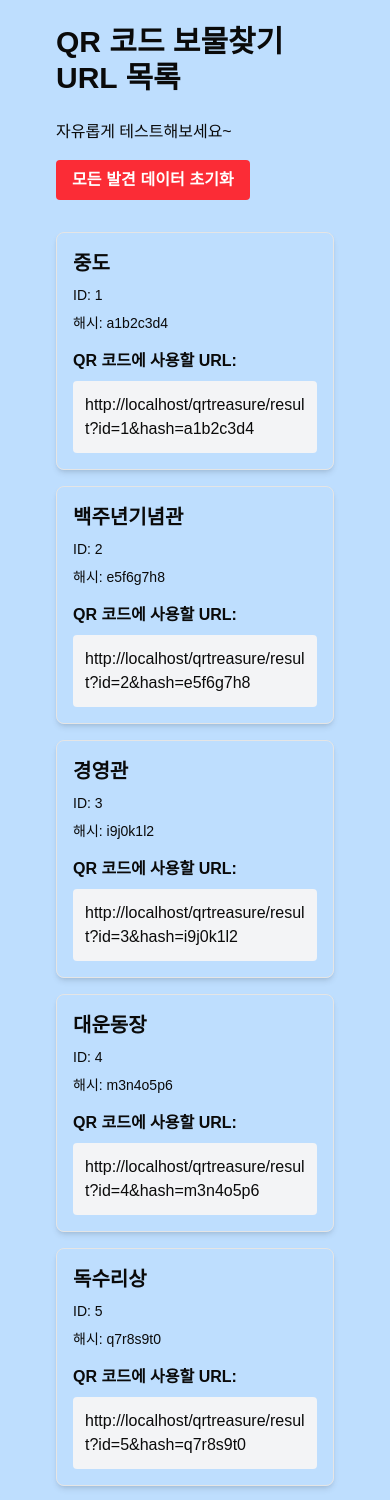
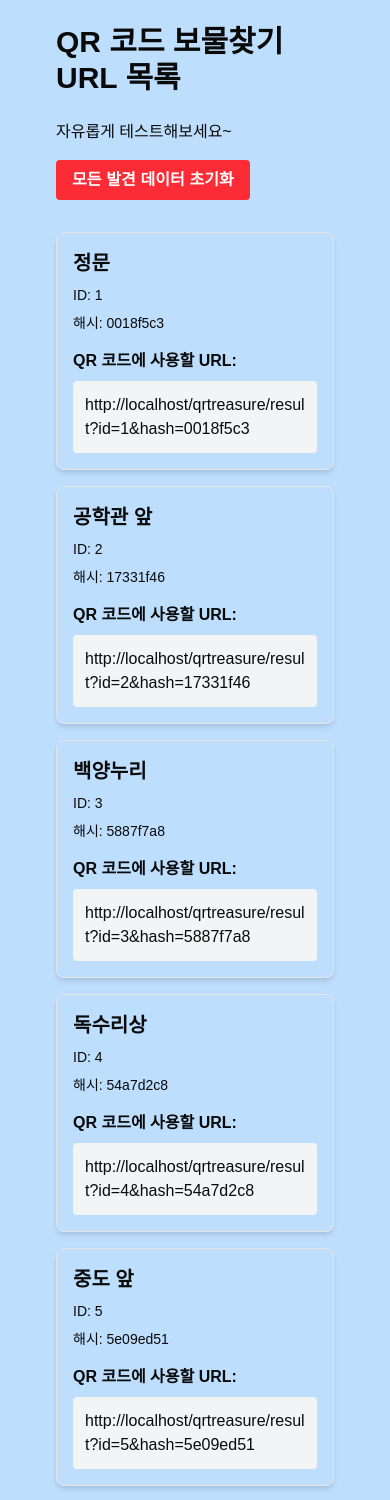
Before and after one commit to veg-in/veg-in.github.io, a React (Vite) app: page /qrtreasure/admin in a window 390 px wide. Shown: the top 1500 px of the page. Built offline with nearby package versions, Linux system fonts and the light colour scheme; a web font is replaced by a local one; what @mysten/dapp-kit, @mysten/sui would draw is missing.

Commit message:
url 수정, 반응형 일부 수정, 랜딩 수정

```diff
--- a/src/Layout.tsx
+++ b/src/Layout.tsx
@@ -3,18 +3,21 @@ import { ConnectButton } from '@mysten/dapp-kit';
 
 export default function Layout() {
   const location = useLocation();
-  const isLandingPage = location.pathname === '/about' || location.pathname === '/aboutnext' || location.pathname === '/qrtreasure';
+  const isLandingPage =
+    location.pathname === '/about' ||
+    location.pathname === '/aboutnext' ||
+    location.pathname === '/qrtreasure';
   const isQrTreasurePage = location.pathname.startsWith('/qrtreasure');
 
   return (
     <div
       className={`max-w-[600px] min-h-screen bg-[#BEDEFE] mx-auto flex flex-col items-center justify-start overflow-y-auto ${
-        isLandingPage  ? '' : 'px-8'
+        isLandingPage ? '' : 'px-8'
       }`}
     >
       {!isQrTreasurePage && (
         <div className='w-full flex justify-between'>
-          <Link to='/' className='border-2 border-black p-2 m-2'>
+          <Link to='/klandingk' className='border-2 border-black p-2 m-2'>
             Home
           </Link>
           {/* tailwindCSS 안 먹힘 좀 찾아봐야 할 듯 */}
--- a/src/Routers.tsx
+++ b/src/Routers.tsx
@@ -15,9 +15,9 @@ export default function Routers() {
     <Router>
       <Routes>
         <Route element={<Layout />}>
-          <Route path='/' element={<Landing />} />
+          <Route path='/klandingk' element={<Landing />} />
           {/* TODO : About이 Landing 으로 바뀌어서 /(root) 경로로 가고, */}
-          <Route path='/Intro' element={<Intro />} />
+          <Route path='/intro' element={<Intro />} />
           {/* TODO : AboutNext가 About으로 바뀌어서 /about으로 가야 함 */}
 
           {/* Balane Game Path */}
--- a/src/data/QRMapData.ts
+++ b/src/data/QRMapData.ts
@@ -16,7 +16,7 @@ export const QRLocations: LocationData[] = [
     lng: 126.93694388240334,
     checked: false,
     id: '1',
-    hash: 'a1b2c3d4',
+    hash: '0018f5c3',
     description: '연세대학교 정문 우측의 안내판 뒤를 확인해봐. 거기에 보물이 있어!',
   },
   {
@@ -25,7 +25,7 @@ export const QRLocations: LocationData[] = [
     lng: 126.93709859192883,
     checked: false,
     id: '2',
-    hash: 'e5f6g7h8',
+    hash: '17331f46',
     description: '공학관 정문에서 백양로로 가는 길, 가로등 밑에서 보물을 찾아봐!',
   },
   {
@@ -34,7 +34,7 @@ export const QRLocations: LocationData[] = [
     lng: 126.937192,
     checked: false,
     id: '3',
-    hash: 'i9j0k1l2',
+    hash: '5887f7a8',
     description: '백양누리로 내려가는 엘리베이터 옆 벽면에 무엇인가 숨겨져 있어. 찾아보자!',
   },
   {
@@ -43,7 +43,7 @@ export const QRLocations: LocationData[] = [
     lng: 126.93720256007985,
     checked: false,
     id: '4',
-    hash: 'm3n4o5p6',
+    hash: '54a7d2c8',
     description: '독수리상 앞 벤치를 살펴봐. 바로 우측면에 뭔가가 있을 거야.',
   },
   {
@@ -52,7 +52,7 @@ export const QRLocations: LocationData[] = [
     lng: 126.93719324114102,
     checked: false,
     id: '5',
-    hash: 'q7r8s9t0',
+    hash: '5e09ed51',
     description: '도서관 정문을 찾아와! 게시판 좌측에 보물이 숨어있어.',
   },
   {
@@ -61,7 +61,7 @@ export const QRLocations: LocationData[] = [
     lng: 126.937605,
     checked: false,
     id: '6',
-    hash: 'u1v2w3x4',
+    hash: '2a71d944',
     description: '용재 백낙준 박사상 우측의 벤치 측면에서 보물을 찾을 수 있을 거야.',
   },
 ];
--- a/src/pages/QRTreasure/QRAdmin.tsx
+++ b/src/pages/QRTreasure/QRAdmin.tsx
@@ -1,4 +1,5 @@
 import { useState, useEffect } from 'react';
+import { QRLocations } from '@/data/QRMapData';
 
 interface Location {
   title: string;
@@ -13,51 +14,8 @@ export default function QRAdmin() {
   const [baseUrl, setBaseUrl] = useState('');
 
   useEffect(() => {
-    // 위치 데이터 로드
-    setLocations([
-      {
-        title: '중도',
-        lat: 37.563743700106016,
-        lng: 126.93702902334138,
-        id: '1',
-        hash: 'a1b2c3d4',
-      },
-      {
-        title: '백주년기념관',
-        lat: 37.5620796504564,
-        lng: 126.93805190387629,
-        id: '2',
-        hash: 'e5f6g7h8',
-      },
-      {
-        title: '경영관',
-        lat: 37.56483268505036,
-        lng: 126.93899474018608,
-        id: '3',
-        hash: 'i9j0k1l2',
-      },
-      {
-        title: '대운동장',
-        lat: 37.56226633676402,
-        lng: 126.93341687864819,
-        id: '4',
-        hash: 'm3n4o5p6',
-      },
-      {
-        title: '독수리상',
-        lat: 37.56216023139825,
-        lng: 126.93708977744795,
-        id: '5',
-        hash: 'q7r8s9t0',
-      },
-      {
-        title: '학관앞',
-        lat: 37.56348529465163,
-        lng: 126.93822334786489,
-        id: '6',
-        hash: 'u1v2w3x4',
-      },
-    ]);
+    // QRLocations에서 '전체 보기'를 제외한 위치 데이터 로드
+    setLocations(QRLocations.filter((loc) => loc.id && loc.hash));
 
     // 현재 사이트의 기본 URL 설정
     setBaseUrl(window.location.origin);
--- a/src/pages/QRTreasure/QRResult.tsx
+++ b/src/pages/QRTreasure/QRResult.tsx
@@ -2,6 +2,7 @@ import { useEffect, useState } from 'react';
 import { useNavigate, useLocation, Link } from 'react-router-dom';
 import QRHeader from './_QRHeader';
 import captureAndShare from '@/lib/share';
+import { QRLocations } from '@/data/QRMapData';
 
 export default function QRResult() {
   const navigate = useNavigate();
@@ -14,15 +15,8 @@ export default function QRResult() {
 
   useEffect(() => {
     const processQRData = () => {
-      // 전체 마커 목록 (QRTreasure의 locations 배열과 일치해야 함)
-      const allMarkers = [
-        { id: '1', hash: 'a1b2c3d4', title: '정문' },
-        { id: '2', hash: 'e5f6g7h8', title: '공학관 앞' },
-        { id: '3', hash: 'i9j0k1l2', title: '백양누리' },
-        { id: '4', hash: 'm3n4o5p6', title: '독수리상' },
-        { id: '5', hash: 'q7r8s9t0', title: '중도 앞' },
-        { id: '6', hash: 'u1v2w3x4', title: '도서관 앞 용재상' },
-      ];
+      // QRMapData에서 마커 목록 가져오기 ('전체 보기' 제외)
+      const allMarkers = QRLocations.filter((marker) => marker.id && marker.hash);
 
       // URL에서 마커 번호와 해시 추출
       const searchParams = new URLSearchParams(location.search);
@@ -133,7 +127,7 @@ export default function QRResult() {
     <div className='flex flex-col w-full min-h-screen'>
       <QRHeader showBackButton={true} backTo='/qrtreasure/map' />
 
-      <div className='flex-grow flex items-center justify-center py-8'>
+      <div className='flex-grow flex items-center justify-center py-6'>
         <div className='bg-white p-8 rounded-lg shadow-lg max-w-md w-full text-center'>
           <div className='text-center mb-4'>
             <h2 className='text-2xl font-bold'>나의 보물찾기 현황</h2>
@@ -154,9 +148,9 @@ export default function QRResult() {
               아직 보물을 찾지 않았어요. 보물을 찾아보세요!
             </p>
           ) : (
-            <p className='pt-8 text-[18px] font-bold '>
-              지금까지 {foundMarkers}개의 보물을 찾았어요! 스토리 공유하고{' '}
-              {resultInfo?.currentPresent}를 받아가세요🎉
+            <p className='pt-8 font-bold mb-4'>
+              지금까지 {foundMarkers}개의 보물을 찾았어요! <br />
+              스토리 공유하고 {resultInfo?.currentPresent}를 받아가세요🎉
             </p>
           )}
 
@@ -166,12 +160,14 @@ export default function QRResult() {
             </p>
           )}
 
+          {foundMarkers !== 6 && (
             <Link
               to='/qrtreasure/map'
               className='flex justify-center text-xs sm:text-sm md:text-[18px] bg-blue-500 hover:bg-blue-600 text-white font-bold my-4 py-3 px-4 sm:px-6 rounded-lg transition duration-200'
             >
               보물 더 찾기
             </Link>
+          )}
 
           {foundMarkers > 0 && (
             <>
```
Lines whose indentation alone changed are shown as unchanged.
